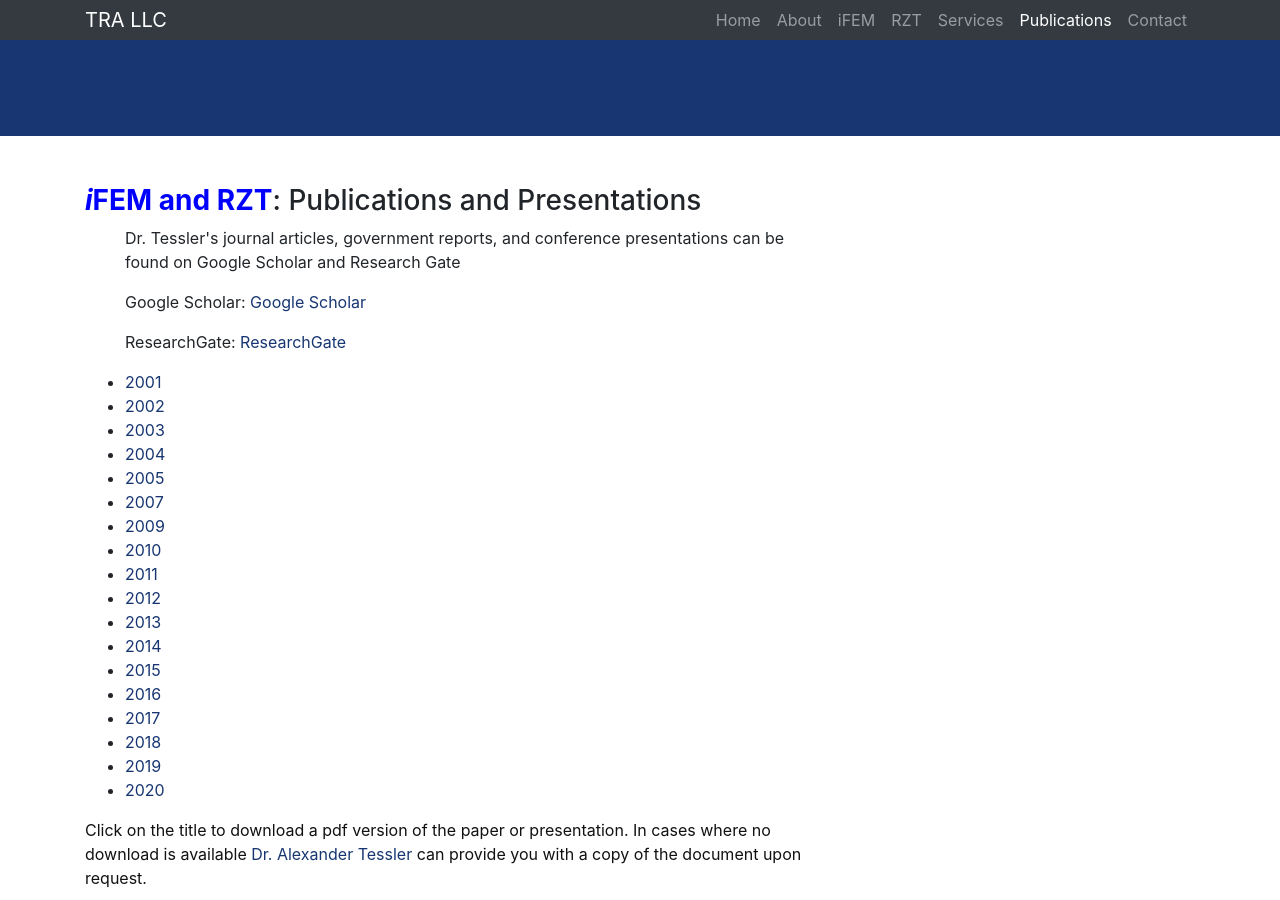
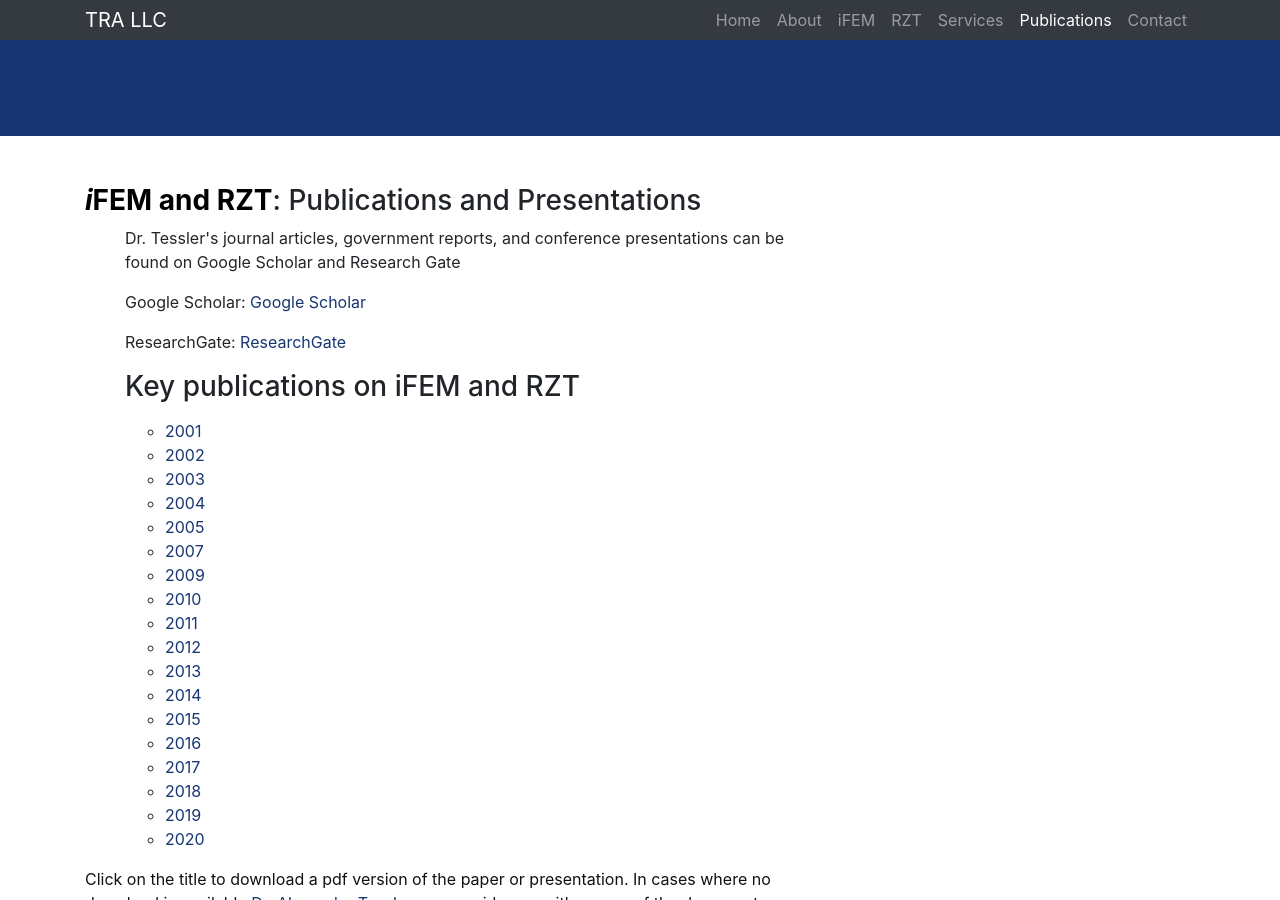
Before and after one commit to tessler-research/tessler-research.github.io, a Jekyll site: the page built from _pages/publications.html, in a window 1280 px wide and 900 px high. Built offline with Jekyll 4.4.1, drawn with Linux system fonts in a browser that asks for light colours.

Commit message:
Update publications.html

```diff
--- a/_pages/publications.html
+++ b/_pages/publications.html
@@ -7,7 +7,7 @@ permalink: /publications/
 <!-- PAGE HEADER -->
           <div class="header" id="page_header">
               <a name="top"></a>
-              <h3 class="title" id="page_title"><b><font color=BLUE><i>i</i>FEM and RZT</font></b>: Publications and Presentations</h3>
+              <h3 class="title" id="page_title"><b><font color=BLACK><i>i</i>FEM and RZT</font></b>: Publications and Presentations</h3>
               <ul class="menu" id="page_menu">
 
               <p>
@@ -18,6 +18,11 @@ permalink: /publications/
 </p>
 <p>
   ResearchGate:  <a href="https://www.researchgate.net/profile/A_Tessler">ResearchGate</a>
+</p>
+
+<p>
+		<h3 class="title" id="page_title"> Key publications on iFEM and RZT</h3>
+              <ul class="menu" id="page_menu">
 </p>
                   <li>
                       <a href="#y2001">2001</a>
```
